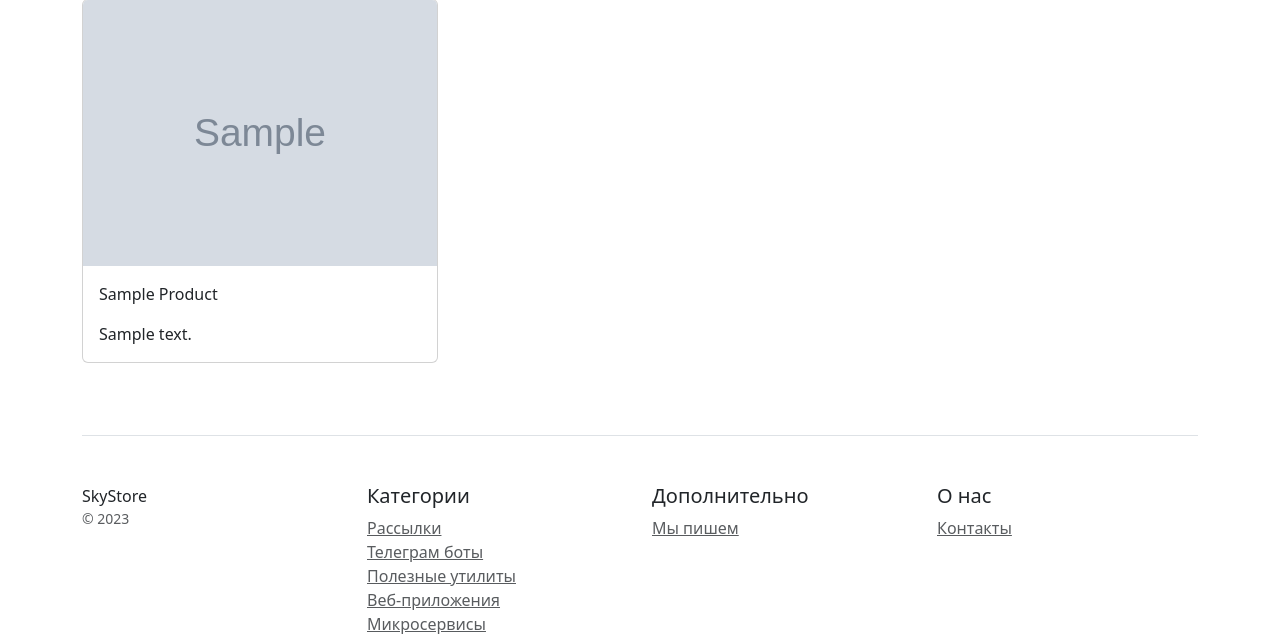
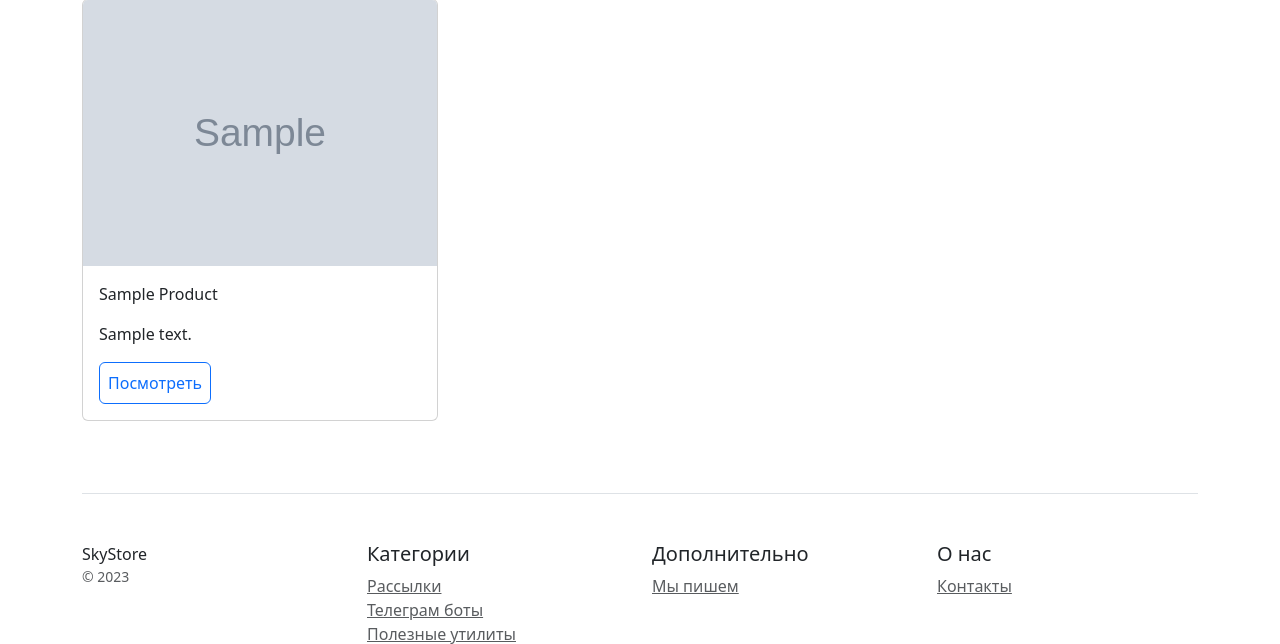
Before and after one commit to vertiporogov/django_shop, a Django app: page /1/product_detail/ in a window 1280 px wide. Shown: the part 285-929 px from the top of the page. Run offline with Django 5.2, Linux system fonts and the light colour scheme; tables that the repository leaves empty hold one stand-in row (values such as "Sample post"); grey boxes marked "Sample" are stand-in pictures; some libraries are stand-ins or nearby versions.

Commit message:
change product_detail

```diff
--- a/catalog/templates/catalog/product_detail.html
+++ b/catalog/templates/catalog/product_detail.html
@@ -11,6 +11,21 @@
             <div class="card-body">
                 <p class="card-text">{{ object.name|title }}</p>
                 <p class="card-text">{{ object.description|slice:":100" }}</p>
+                {% if object.pk == 1 %}
+                <a class="p-2 btn btn-outline-primary" href="/1/products/">Посмотреть</a>
+                {% elif object.pk == 2 %}
+                <a class="p-2 btn btn-outline-primary" href="/2/products/">Посмотреть</a>
+                {% elif object.pk == 3 %}
+                <a class="p-2 btn btn-outline-primary" href="/3/products/">Посмотреть</a>
+                {% elif object.pk == 4 %}
+                <a class="p-2 btn btn-outline-primary" href="/4/products/">Посмотреть</a>
+                {% elif object.pk == 5 %}
+                <a class="p-2 btn btn-outline-primary" href="/5/products/">Посмотреть</a>
+                {% elif object.pk == 6 %}
+                <a class="p-2 btn btn-outline-primary" href="/6/products/">Посмотреть</a>
+                {% elif object.pk == 7 %}
+                <a class="p-2 btn btn-outline-primary" href="/7/products/">Посмотреть</a>
+                {% endif %}
 
             </div>
         </div>
```
